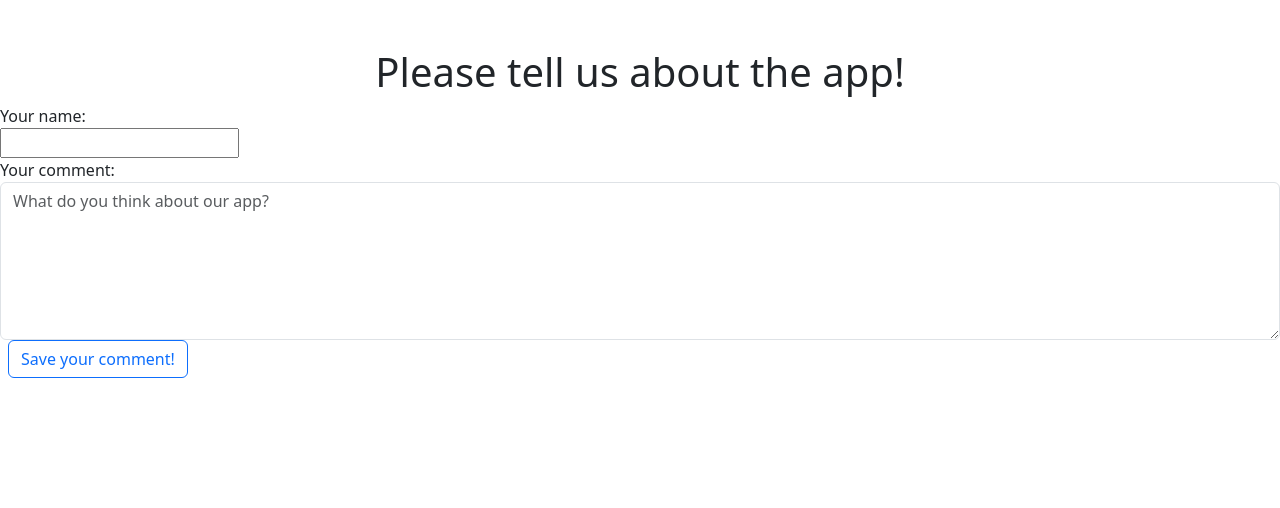
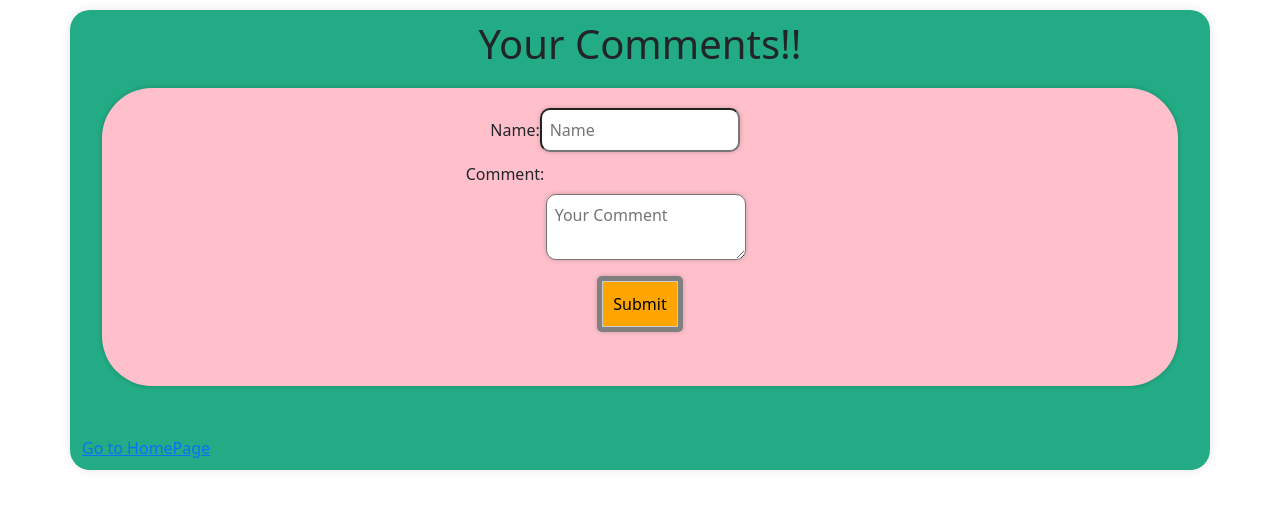
Before and after one commit to AJmints/IntelliJAC-LiftOff, a React (Create React App) app in the folder frontend_intellijac/intellijac-frontend/: page /userComment in a window 1280 px wide. Shown: the top 508 px of the page. Built offline with nearby package versions, Linux system fonts and the light colour scheme.

Commit message:
styling done for all pages

```diff
--- a/frontend_intellijac/intellijac-frontend/src/App.js
+++ b/frontend_intellijac/intellijac-frontend/src/App.js
@@ -26,6 +26,7 @@ import UserComments from './components/UserComments';
 
 import ChangeStyles from './components/ChangeStyles.js';
 import NumberOfTheDay from './components/NumberOfTheDay.js';
+import NumberButton from './components/NumberButton.js';
 
 
 
@@ -66,7 +67,9 @@ function Home() {
       <WelcomeContent />
       <Buttons />
       <ContactButton />
+      <br />
       <TeamButton />
+      <NumberButton />
 
     </>
 
--- a/frontend_intellijac/intellijac-frontend/src/components/Buttons.js
+++ b/frontend_intellijac/intellijac-frontend/src/components/Buttons.js
@@ -1,6 +1,5 @@
 import React from 'react';
 import { Link } from 'react-router-dom';
-//import "../styles/Authentication.css";
 
 const Buttons = () => {
   return (
@@ -8,9 +7,23 @@ const Buttons = () => {
       <div style={{ backgroundColor: "#87CEEB", borderRadius: "80px", margin: "-10px auto", width: "60%", padding: "10px"}}>
         <div style={{ marginRight: "15px" }}>
           <h1>Here we go!!..</h1>
-
-          <Link to="/api/login" style={{ marginBottom: "50px", textAlign: "center"}}>
-            <h2>Login Here!!</h2>
+          <Link to="/api/login" style={{ marginBottom: "50px", textAlign: "center", fontSize: "25px"}}>
+            <button
+              style={{
+                backgroundColor: "#E59866",
+                color: "black",
+                cursor: "pointer",
+                transition: "background-color 0.3s",
+                padding: "10px 20px",
+                borderRadius: "5px",
+                marginLeft: "340px"
+              }}
+              onMouseOver={() => {document.getElementById('loginButton').style.backgroundColor = '#EEFC5E';}}
+              onMouseOut={() => {document.getElementById('loginButton').style.backgroundColor = '#E59866';}}
+              id="loginButton"
+            >
+              Login Here!!
+            </button>
           </Link>
         </div>
         <br />
@@ -18,8 +31,24 @@ const Buttons = () => {
         <br />
         <div style={{ marginRight: "15px", marginTop: "-20px"}}>
           <h1>Come back later!!</h1>
-          <Link to="/rating" style={{ marginTop: "60px", textAlign: "center"}}>
-            <h2>Bye-Bye!!</h2>
+          <Link to="/rating" style={{ marginTop: "60px", textAlign: "center", fontSize: "25px"}}>
+            <button
+              style={{
+                backgroundColor: "#E59866",
+                color: "black",
+                cursor: "pointer",
+                transition: "background-color 0.3s",
+                padding: "10px 20px",
+                borderRadius: "5px",
+                marginLeft: "360px"
+
+              }}
+              onMouseOver={() => {document.getElementById('byeButton').style.backgroundColor = '#EEFC5E';}}
+              onMouseOut={() => {document.getElementById('byeButton').style.backgroundColor = '#E59866';}}
+              id="byeButton"
+            >
+              Bye-Bye!!
+            </button>
           </Link>
         </div>
       </div>
--- a/frontend_intellijac/intellijac-frontend/src/components/EditFlashcards.js
+++ b/frontend_intellijac/intellijac-frontend/src/components/EditFlashcards.js
@@ -46,25 +46,28 @@ const onSubmit = async (e) => {
     }
 
     return (
-        <div>
+        <div style= {{backgroundColor: "#E5D3B3"}}>
             <br></br>
             <br></br>
-            <h1>Edit your math flashcards here</h1>
+            <h1 style= {{ fontSize: "50px", color: "orange"}}>Edit Your Math Flashcards Here!!</h1>
             <form onSubmit={(e) => onSubmit(e)}>
-                <div>
-                <label for="flashcard-name"> Your question</label>
+                <div style= {{textAlign: "center", fontSize: "30px"}}>
+                <label for="flashcard-name"> Your question:</label>
                 </div>
                 <div>
-                <input type="text" id="flashcard-name" name="name" placeholder="Your flashcard's title" onChange={(e) => onInputChange(e)} value={name}/>
+                <input type="text" id="flashcard-name" name="name" placeholder="Your flashcard's title" style= {{ marginLeft: "625px", fontSize: "20px", textAlign: "center" }} onChange={(e) => onInputChange(e)} value={name}/>
+                </div>
+                <br />
+                <div style= {{textAlign: "center", fontSize: "30px"}}>
+                <label for="flashcard-description"> Your answer:</label>
                 </div>
                 <div>
-                <label for="flashcard-description"> Your answer</label>
+                <textarea type="text" id="flashcard-description" name="description" placeholder="Your flascard's text" style= {{ marginLeft: "625px", fontSize: "20px", textAlign: "center" }} onChange={(e) => onInputChange(e)} value={description}/>
                 </div>
-                <div>
-                <textarea type="text" id="flashcard-description" name="description" placeholder="Your flascard's text" onChange={(e) => onInputChange(e)} value={description}/>
-                </div>
-                <button type="submit"> Edit your flashcard!</button>
+                <br />
+                <button style= {{marginLeft: "660px", fontSize: "20px", color: "purple"}} type="submit"> Edit your flashcard!</button>
             </form>
+            <br />
             <Link className="btn btn-outline-primary mx-2" to="/flashcards">
               Back to Flashcard list!
               </Link>
--- /dev/null
+++ b/frontend_intellijac/intellijac-frontend/src/components/NumberButton.js
@@ -0,0 +1,27 @@
+import React from 'react';
+import { useNavigate } from 'react-router-dom';
+
+const NumberButton = () => {
+  const navigate = useNavigate();
+
+  const redirectToNumberOfDay = () => {
+    navigate('/numberoftheday');
+  };
+
+  return (
+    <div>
+      <div style={{ marginLeft: "580px", marginTop: "-80px", marginBottom: "50px", marginRight: "20px" }}>
+        <button style={{backgroundColor: "#954535", color: "black", fontSize: "30px", cursor: "pointer", transition: "background-color 0.3s" }}
+        onClick={redirectToNumberOfDay}
+
+                  onMouseOver={() => {document.getElementById('numberButton').style.backgroundColor = '#F1C40F';}}
+                  onMouseOut={() => {document.getElementById('numberButton').style.backgroundColor = '#954535';}}
+                  id="numberButton">
+          ##Number Of The Day##
+        </button>
+      </div>
+    </div>
+  );
+}
+
+export default NumberButton;
--- a/frontend_intellijac/intellijac-frontend/src/components/NumberOfTheDay.js
+++ b/frontend_intellijac/intellijac-frontend/src/components/NumberOfTheDay.js
@@ -1,6 +1,7 @@
 import React, { useEffect, useState } from "react";
 import "../styles/NumberOfTheDay.css";
 import axios from 'axios';
+import { Link } from 'react-router-dom';
 
 const NumberOfTheDay = () => {
   const [numberData, setNumberData] = useState(null);
@@ -31,9 +32,10 @@ const NumberOfTheDay = () => {
   const { numbers } = numberData;
 
   return (
-    <div>
-      <h1>Number of the Day</h1>
-      <p>
+    <div style= {{backgroundColor: "#DBCDF0"}}>
+      <h1 style= {{ color: "#80202B"}}><u>!! Here Is The Number For Today !!</u></h1>
+      <br />
+      <p style={{ textAlign: "center", color: "#4FB06D", fontSize: "20px"}}>
         Number: {numbers.number}
         <br />
 
@@ -45,6 +47,8 @@ const NumberOfTheDay = () => {
         <br />
         Binary: {numbers.bases.binary.value}
       </p>
+      <br />
+      <Link to="/">Go to HomePage</Link>
     </div>
   );
 };
--- a/frontend_intellijac/intellijac-frontend/src/components/Rating.js
+++ b/frontend_intellijac/intellijac-frontend/src/components/Rating.js
@@ -56,23 +56,15 @@ function Ratings() {
 
                 {/* added link to comment box */}
                 <br></br>
-                <Link className="btn btn-outline-primary mx-2" to={"/userComment/"}>
-                    Please leave comments about our app
-                </Link>
+                <p> Do you wish to leave a comment about our app?? If so, then please <Link to={"/userComment/"} > click here!!
+
+
+                </Link></p>
 
              <Link to="/">Go to HomePage</Link>
 
 
-
-
-
-
-
             </div>
-
-
-
-
 
     );
 
--- a/frontend_intellijac/intellijac-frontend/src/components/TeamButton.js
+++ b/frontend_intellijac/intellijac-frontend/src/components/TeamButton.js
@@ -5,7 +5,7 @@ import { Link } from 'react-router-dom';
 const ContactButton = () => {
   return (
     <div>
-        <div style={{ marginLeft: "1000px", marginBottom: "100px", marginTop: "-120px", marginRight: "20px" }}>
+        <div style={{ marginLeft: "1000px", marginBottom: "80px", marginTop: "-150px", marginRight: "80px" }}>
           <Link to="/api/team" >
             <h2>Meet Our Team!!</h2>
           </Link>
--- a/frontend_intellijac/intellijac-frontend/src/components/UserComments.js
+++ b/frontend_intellijac/intellijac-frontend/src/components/UserComments.js
@@ -1,64 +1,81 @@
 import React, { useState } from "react";
 import axios from 'axios';
 import 'bootstrap/dist/css/bootstrap.css';
+import { Link } from 'react-router-dom';
 
-function UserComments () {
-
-    //Sending comments to the backend
-
+function UserComments() {
+  // Sending comments to the backend
   const [userComment, setUserComment] = useState({
     name: "",
     comment: "",
   })
 
-    const {name, comment} = userComment
+  const [submissionMessage, setSubmissionMessage] = useState("");
 
+  const { name, comment } = userComment
 
   const onInputChange = (e) => {
-        setUserComment({...userComment, [e.target.name]: e.target.value});
+    setUserComment({ ...userComment, [e.target.name]: e.target.value });
   };
-
-
-//    const onSubmit = async (e) => {
-//        await axios.post("http://localhost:8080/comments/add", userComment);
-//    };
 
   const onSubmit = async (e) => {
     e.preventDefault();
 
     try {
       await axios.post("http://localhost:8080/comments/add", userComment);
-        alert("Thanks for your comment!");
+      setSubmissionMessage("Thankyou for your comment!!");
     } catch (error) {
       console.error("Error submitting comment:", error);
-
+      setSubmissionMessage("Error submitting comment. Please try again.");
     }
   };
 
   return (
+    <div className="container" style={{ marginRight: '50px', margin: '10px auto' }}>
+      <h1>Your Comments!!</h1>
+      <form onSubmit={(e) => onSubmit(e)} className="login-form-container">
         <div>
-            <br></br>
-            <br></br>
-            <h1>Please tell us about the app!</h1>
-            <form onSubmit={(e) => onSubmit(e)}>
-                <div>
-                    <label> Your name: </label>
+          <label htmlFor="userComment-name" className="form-label">
+            Name:
+          </label>
+          <input
+            type="text"
+            id="userComment-name"
+            name="name"
+            placeholder="Name"
+            onChange={(e) => onInputChange(e)}
+            value={name}
+            className="form-input"
+            style={{ marginRight: '50px' }}
+          />
         </div>
         <div>
-                    <input type="text" id="userComment-name" name="name" onChange={(e) => onInputChange(e)} value={name}/>
+          <label htmlFor="userComment-comment" className="form-label" style={{ marginRight: '270px', display: 'block' }} >
+            Comment:
+          </label>
+          <textarea
+            type="description"
+            id="userComment-comment"
+            name="comment"
+            placeholder="Your Comment"
+            onChange={(e) => onInputChange(e)}
+            value={comment}
+            className="form-input"
+            style={{ marginLeft: '80px' }}
+          />
         </div>
-                <div>
-                    <label> Your comment: </label>
+        <div className="button-container">
+          <button type="submit" className="button">
+            Submit
+          </button>
         </div>
-                <div>
-                    <textarea type="text" className="form-control" id="userComment-comment" name="comment" placeholder="What do you think about our app?" rows={"6"} onChange={(e) => onInputChange(e)} value={comment}/>
+        <br />
+        {submissionMessage && <p style= {{fontSize: "30px"}}>{submissionMessage}</p>}
+      </form>
+
+      <Link to="/">Go to HomePage</Link>
     </div>
-                <button className="btn btn-outline-primary mx-2" type="submit" onClick={() => alert("Thanks for your comment!")}>Save your comment!</button>
-            </form>
-        </div>
-
   );
-
 }
 
 export default UserComments;
```
Lines whose indentation alone changed are shown as unchanged.
